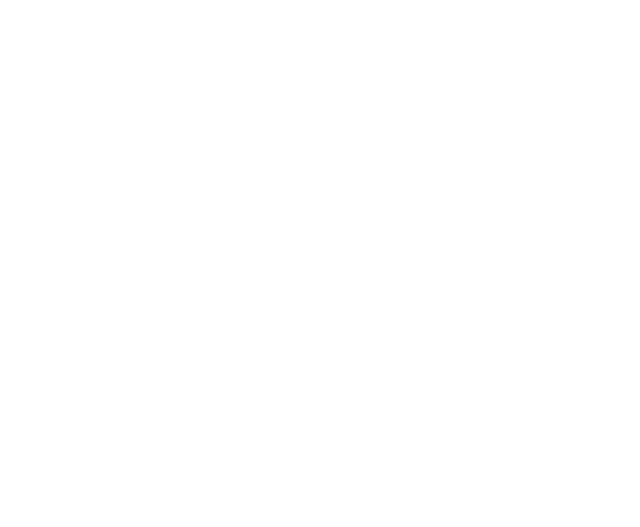
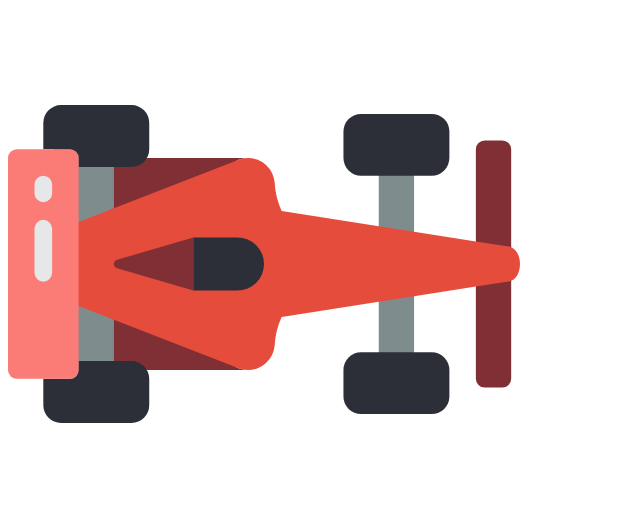
Before and after one commit to james-w-roach/driving-game, a website: page index.html in a window 1280 px wide. Shown: the whole page, without its empty margins (0-640 px from the left). Drawn offline with Linux system fonts and the light colour scheme.

Commit message:
added car image to html

```diff
--- a/index.html
+++ b/index.html
@@ -4,6 +4,9 @@
     <title>Driving Game</title>
   </head>
   <body>
+    <div class="car container">
+      <img src="images/f1.svg">
+    </div>
     <script src="main.js"></script>
   </body>
 </html>
```
